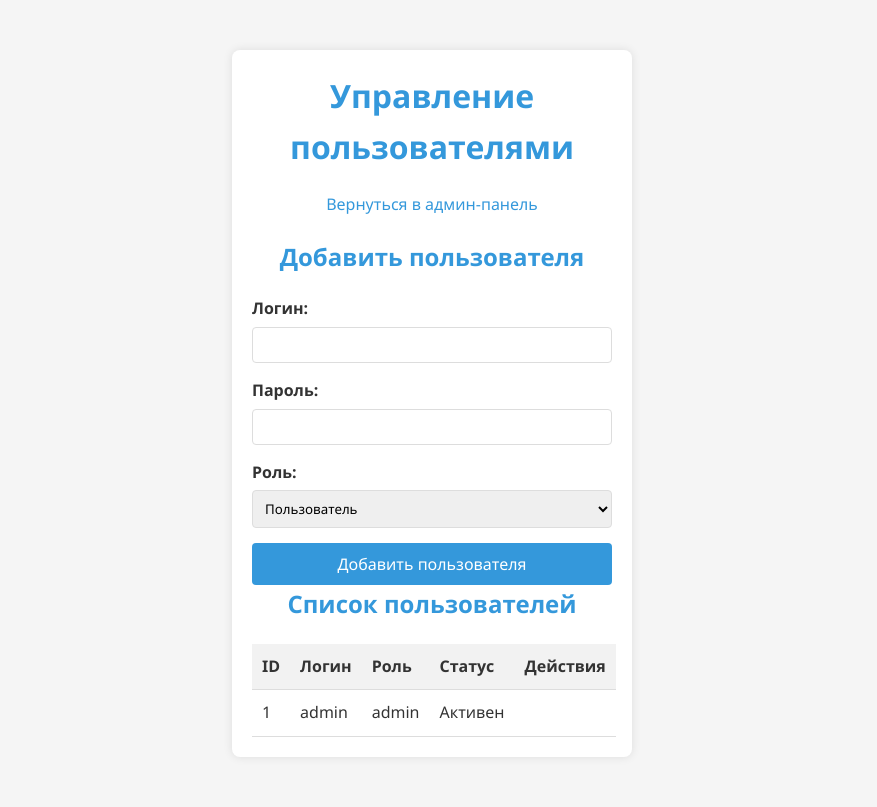
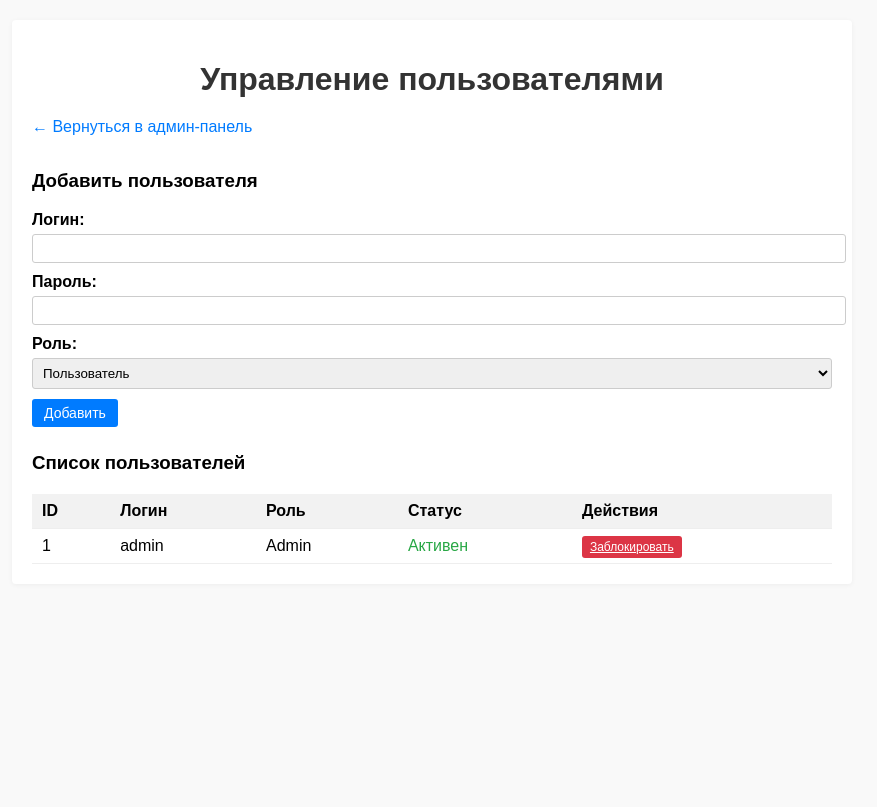
Before and after one commit to AndreyKorzunin/DemoIS, a PHP site: page /TransferSimulator/users.php in a window 1280 px wide. Shown: the whole page, without its empty margins (208-1085 px from the left). After the commit the page ends 558 px from the top, so only its background shows below. Run offline with PHP 8.4, Linux system fonts and the light colour scheme; the visitor is signed in with stand-in values (Sample User, id 1); data comes from the database, SQL or seed files in the repository.

Commit message:
Update users.php

```diff
--- a/admin/users.php
+++ b/admin/users.php
@@ -1,22 +1,19 @@
 <?php
-
 session_start();
 require_once '../config/database.php';
 require_once '../includes/auth.php';
 
-// Проверка авторизации
+
 if (!isset($_SESSION['user'])) {
     header('Location: ../auth/login.php');
     exit();
 }
 
-// Проверка роли
 if ($_SESSION['user']['role'] !== 'admin') {
     header('Location: ../index.php');
     exit();
 }
 
-// Обработка добавления пользователя
 if ($_SERVER['REQUEST_METHOD'] === 'POST' && isset($_POST['add_user'])) {
     $login = $_POST['login'];
     $password = $_POST['password'];
@@ -30,11 +27,21 @@ if ($_SERVER['REQUEST_METHOD'] === 'POST' && isset($_POST['add_user'])) {
     }
 }
 
-// Обработка разблокировки
-if (isset($_GET['unblock'])) {
-    $id = $_GET['unblock'];
+
+if (isset($_GET['action']) && isset($_GET['id'])) {
+    $id = (int)$_GET['id'];
+    $action = $_GET['action'];
+
+    if ($action === 'block') {
+        blockUser($id);
+        $success = "Пользователь заблокирован";
+    } elseif ($action === 'unblock') {
         unblockUser($id);
         $success = "Пользователь разблокирован";
+    }
+
+    header("Location: users.php");
+    exit();
 }
 
 $users = getAllUsers();
@@ -43,51 +50,134 @@ $users = getAllUsers();
 <html lang="ru">
 <head>
     <meta charset="UTF-8">
-    <meta name="viewport" content="width=device-width, initial-scale=1.0">
     <title>Управление пользователями </title>
-    <link rel="stylesheet" href="../assets/css/style.css">
+    <style>
+        body {
+            font-family: sans-serif;
+            margin: 20px;
+            background: #f9f9f9;
+        }
+        .container {
+            max-width: 800px;
+            margin: 0 auto;
+            background: white;
+            padding: 20px;
+            border-radius: 4px;
+            box-shadow: 0 1px 5px rgba(0,0,0,0.05);
+        }
+        h1 {
+            text-align: center;
+            color: #333;
+            margin-bottom: 20px;
+        }
+        .alert {
+            padding: 10px;
+            margin-bottom: 15px;
+            border-radius: 4px;
+        }
+        .alert-success { background: #d4edda; color: #155724; border: 1px solid #c3e6cb; }
+        .alert-error { background: #f8d7da; color: #721c24; border: 1px solid #f5c6cb; }
+
+
+        .form-group {
+            margin: 10px 0;
+        }
+        label {
+            display: block;
+            margin-bottom: 5px;
+            font-weight: bold;
+        }
+        input, select {
+            width: 100%;
+            padding: 6px;
+            border: 1px solid #ccc;
+            border-radius: 3px;
+        }
+
+
+        table {
+            width: 100%;
+            border-collapse: collapse;
+            margin-top: 20px;
+        }
+        th, td {
+            padding: 8px 10px;
+            text-align: left;
+            border-bottom: 1px solid #eee;
+        }
+        th {
+            background: #f2f2f2;
+            font-weight: bold;
+        }
+        tr:hover {
+            background: #fafafa;
+        }
+        .status-active { color: #28a745; }
+        .status-blocked { color: #dc3545; }
+
+
+        .btn {
+            padding: 6px 12px;
+            border: none;
+            border-radius: 3px;
+            cursor: pointer;
+            font-size: 14px;
+        }
+        .btn-primary { background: #007bff; color: white; }
+        .btn-danger { background: #dc3545; color: white; }
+        .btn-success { background: #28a745; color: white; }
+        .btn-sm {
+            padding: 4px 8px;
+            font-size: 12px;
+        }
+
+        .back-link {
+            display: inline-block;
+            margin-bottom: 15px;
+            color: #007bff;
+            text-decoration: none;
+        }
+        .back-link:hover {
+            text-decoration: underline;
+        }
+    </style>
 </head>
 <body>
-<div class="admin-container">
+<div class="container">
     <h1>Управление пользователями</h1>
 
-    <div class="menu">
-        <a href="index.php">Вернуться в админ-панель</a>
-    </div>
+    <a href="index.php" class="back-link">← Вернуться в админ-панель</a>
 
     <?php if (isset($error)): ?>
-        <div class="error-message"><?php echo $error; ?></div>
+        <div class="alert alert-error"><?php echo htmlspecialchars($error); ?></div>
+    <?php endif; ?>
+    <?php if (isset($success)): ?>
+        <div class="alert alert-success"><?php echo htmlspecialchars($success); ?></div>
     <?php endif; ?>
 
-    <?php if (isset($success)): ?>
-        <div class="success-message"><?php echo $success; ?></div>
-    <?php endif; ?>
-
-    <h2>Добавить пользователя</h2>
-    <form method="POST" action="">
+    <div style="margin-bottom: 25px;">
+        <h3>Добавить пользователя</h3>
+        <form method="POST">
             <div class="form-group">
-            <label for="login">Логин:</label>
-            <input type="text" id="login" name="login" required>
+                <label>Логин:</label>
+                <input type="text" name="login" required>
             </div>
-
             <div class="form-group">
-            <label for="password">Пароль:</label>
-            <input type="password" id="password" name="password" required>
+                <label>Пароль:</label>
+                <input type="password" name="password" required>
             </div>
-
             <div class="form-group">
-            <label for="role">Роль:</label>
-            <select id="role" name="role">
+                <label>Роль:</label>
+                <select name="role">
                     <option value="user">Пользователь</option>
                     <option value="admin">Администратор</option>
                 </select>
             </div>
-
-        <button type="submit" name="add_user" class="btn">Добавить пользователя</button>
+            <button type="submit" name="add_user" class="btn btn-primary">Добавить</button>
         </form>
-
-    <h2>Список пользователей</h2>
-    <table class="users-table">
+    </div>
+    <h3>Список пользователей</h3>
+    <table>
         <thead>
         <tr>
             <th>ID</th>
@@ -100,13 +190,29 @@ $users = getAllUsers();
         <tbody>
         <?php foreach ($users as $user): ?>
             <tr>
-                <td><?php echo $user['id']; ?></td>
-                <td><?php echo $user['login']; ?></td>
-                <td><?php echo $user['role']; ?></td>
-                <td><?php echo $user['is_blocked'] ? 'Заблокирован' : 'Активен'; ?></td>
+                <td><?php echo (int)$user['id']; ?></td>
+                <td><?php echo htmlspecialchars($user['login']); ?></td>
+                <td><?php echo ucfirst(htmlspecialchars($user['role'])); ?></td>
                 <td>
                     <?php if ($user['is_blocked']): ?>
-                        <a href="?unblock=<?php echo $user['id']; ?>">Разблокировать</a>
+                        <span class="status-blocked">Заблокирован</span>
+                    <?php else: ?>
+                        <span class="status-active">Активен</span>
+                    <?php endif; ?>
+                </td>
+                <td>
+                    <?php if ($user['is_blocked']): ?>
+                        <a href="?action=unblock&id=<?php echo $user['id']; ?>"
+                           class="btn btn-success btn-sm"
+                           onclick="return confirm('Разблокировать <?php echo htmlspecialchars($user['login']); ?>?')">
+                            Разблокировать
+                        </a>
+                    <?php else: ?>
+                        <a href="?action=block&id=<?php echo $user['id']; ?>"
+                           class="btn btn-danger btn-sm"
+                           onclick="return confirm('Заблокировать <?php echo htmlspecialchars($user['login']); ?>?')">
+                            Заблокировать
+                        </a>
                     <?php endif; ?>
                 </td>
             </tr>
```
Lines whose indentation alone changed are shown as unchanged.
